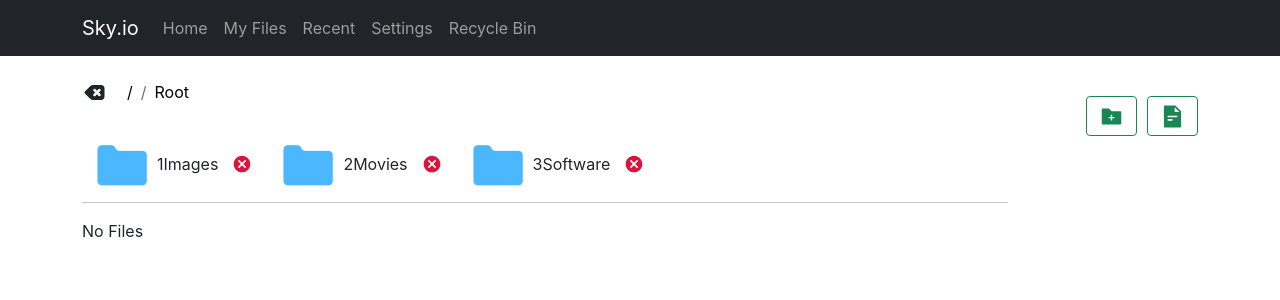
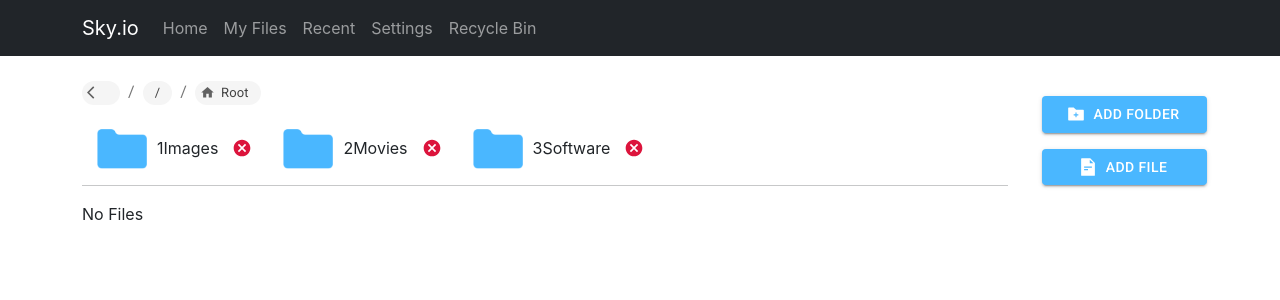
Before and after one commit to parikshitlfj12/toddle-assignment, a React (Create React App) app: page /folder/999999 in a window 1280 px wide. Shown: the top 300 px of the page. Built offline with nearby package versions, Linux system fonts and the light colour scheme.

Commit message:
Styling buttons in Folder

```diff
--- a/package.json
+++ b/package.json
@@ -4,6 +4,7 @@
   "private": true,
   "dependencies": {
     "@material-ui/core": "^4.12.3",
+    "@material-ui/icons": "^4.11.2",
     "@testing-library/jest-dom": "^5.14.1",
     "@testing-library/react": "^11.2.7",
     "@testing-library/user-event": "^12.8.3",
--- a/src/components/AddFile.js
+++ b/src/components/AddFile.js
@@ -1,11 +1,11 @@
 import React, { useState, useContext } from "react";
-import { Button, Modal, Form } from "react-bootstrap";
+import { Modal, Form } from "react-bootstrap";
 import { AiFillFileText } from "react-icons/ai";
 import { FileContext } from "../contexts/fileContext";
+import Button from "@material-ui/core/Button";
 
 export default function AddFile({ parentFolder, isRoot }) {
-  const {addFile} = useContext(FileContext);
-
+  const { addFile } = useContext(FileContext);
 
   const [open, setOpen] = useState(false);
   const [name, setName] = useState("");
@@ -28,9 +28,16 @@ export default function AddFile({ parentFolder, isRoot }) {
   }
 
   return (
-    <section style={{display: "inline"}}>
-      <Button disabled={isRoot} onClick={openModal} className="mt-3" variant="outline-success">
-        <AiFillFileText fontSize="25px" />
+    <section style={{ margin: "0px 10px" }}>
+      <Button
+        variant="contained"
+        style={{ width: "165px", backgroundColor: "#4AB7FF", color: "white" }}
+        disabled={isRoot}
+        onClick={openModal}
+        className="mt-3"
+        startIcon={<AiFillFileText />}
+      >
+        Add File
       </Button>
       <Modal show={open} onHide={closeModal}>
         <Form onSubmit={handleSubmit}>
@@ -43,7 +50,7 @@ export default function AddFile({ parentFolder, isRoot }) {
                 value={name}
                 onChange={(e) => setName(e.target.value)}
               />
-              <Form.Label style={{marginTop: "20px"}}>File Ext</Form.Label>
+              <Form.Label style={{ marginTop: "20px" }}>File Ext</Form.Label>
               <Form.Control
                 type="text"
                 required
@@ -53,10 +60,28 @@ export default function AddFile({ parentFolder, isRoot }) {
             </Form.Group>
           </Modal.Body>
           <Modal.Footer>
-            <Button variant="secondary" onClick={closeModal}>
+            <Button
+              onClick={closeModal}
+              variant="contained"
+              style={{
+                width: "165px",
+                backgroundColor: "grey",
+                color: "white",
+              }}
+            >
               Close
             </Button>
-            <Button variant="success" type="submit">
+
+            <Button
+              variant="contained"
+              style={{
+                marginLeft: "10px",
+                width: "165px",
+                backgroundColor: "#4AB7FF",
+                color: "white",
+              }}
+              type="submit"
+            >
               Add File
             </Button>
           </Modal.Footer>
--- a/src/components/AddFolder.js
+++ b/src/components/AddFolder.js
@@ -1,14 +1,13 @@
 import React, { useState, useContext } from "react";
-import { Button, Modal, Form } from "react-bootstrap";
+import { Modal, Form } from "react-bootstrap";
 import { AiFillFolderAdd } from "react-icons/ai";
 import { FolderContext } from "../contexts/FolderContext";
+import Button from "@material-ui/core/Button";
 
-
-export default function AddFolder({parentFolder, isRoot}) {
+export default function AddFolder({ parentFolder, isRoot }) {
   const { addFolder } = useContext(FolderContext);
   const [open, setOpen] = useState(false);
   const [name, setName] = useState("");
-
 
   function openModal() {
     setOpen(true);
@@ -27,9 +26,16 @@ export default function AddFolder({parentFolder, isRoot}) {
   }
 
   return (
-    <section style={{display: "inline", margin: "0px 10px"}}>
-      <Button disabled={isRoot} onClick={openModal} className="mt-3" variant="outline-success">
-        <AiFillFolderAdd fontSize="25px" />
+    <section style={{ margin: "0px 10px" }}>
+      <Button
+        variant="contained"
+        style={{ width: "165px", backgroundColor: "#4AB7FF", color: "white" }}
+        disabled={isRoot}
+        onClick={openModal}
+        className="mt-3"
+        startIcon={<AiFillFolderAdd />}
+      >
+        Add Folder
       </Button>
       <Modal show={open} onHide={closeModal}>
         <Form onSubmit={handleSubmit}>
@@ -45,10 +51,27 @@ export default function AddFolder({parentFolder, isRoot}) {
             </Form.Group>
           </Modal.Body>
           <Modal.Footer>
-            <Button variant="secondary" onClick={closeModal}>
+            <Button
+              variant="contained"
+              style={{
+                width: "165px",
+                backgroundColor: "grey",
+                color: "white",
+              }}
+              onClick={closeModal}
+            >
               Close
             </Button>
-            <Button variant="success" type="submit">
+            <Button
+              variant="contained"
+              style={{
+                marginLeft: "10px",
+                width: "165px",
+                backgroundColor: "#4AB7FF",
+                color: "white",
+              }}
+              type="submit"
+            >
               Add Folder
             </Button>
           </Modal.Footer>
--- a/src/components/Folder.js
+++ b/src/components/Folder.js
@@ -1,6 +1,12 @@
 import { useState, useContext, useEffect } from "react";
 import { useHistory } from "react-router-dom";
-import { Button, Modal, Form } from "react-bootstrap";
+import { Modal, Form } from "react-bootstrap";
+import Button from "@material-ui/core/Button";
+import { makeStyles } from "@material-ui/core/styles";
+
+import DeleteIcon from "@material-ui/icons/Delete";
+import AccountCircleIcon from "@material-ui/icons/AccountCircle";
+import HighlightOffIcon from "@material-ui/icons/HighlightOff";
 import { FolderContext } from "../contexts/FolderContext";
 import { MdCancel } from "react-icons/md";
 import { useParams } from "react-router";
@@ -8,10 +14,43 @@ import { Breadcrumb } from "react-bootstrap";
 import { HiBackspace } from "react-icons/hi";
 import folderImage from "../assets/img/folder.png";
 
+// Material UI
+
+import Breadcrumbs from "@material-ui/core/Breadcrumbs";
+import HomeIcon from "@material-ui/icons/Home";
+import { emphasize, withStyles } from "@material-ui/core/styles";
+import Chip from "@material-ui/core/Chip";
+import ExpandMoreIcon from "@material-ui/icons/ExpandMore";
+import ArrowBackIosIcon from "@material-ui/icons/ArrowBackIos";
+
+// Css styles
 import "../assets/styles/folder.css";
-import { Hidden } from "@material-ui/core";
+
+const StyledBreadcrumb = withStyles((theme) => ({
+  root: {
+    backgroundColor: theme.palette.grey[100],
+    height: theme.spacing(3),
+    color: theme.palette.grey[800],
+    fontWeight: theme.typography.fontWeightRegular,
+    "&:hover, &:focus": {
+      backgroundColor: theme.palette.grey[300],
+    },
+    "&:active": {
+      boxShadow: theme.shadows[1],
+      backgroundColor: emphasize(theme.palette.grey[300], 0.12),
+    },
+  },
+}))(Chip);
+
+const useStyles = makeStyles((theme) => ({
+  button: {
+    margin: theme.spacing(1),
+  },
+}));
 
 export default function Folder({ parentFolder, isRoot }) {
+  const classes = useStyles();
+
   // Data
   const { folderId } = useParams();
   const { getFoldersForAPage, getBreadCrumb, renameFolder } =
@@ -36,10 +75,6 @@ export default function Folder({ parentFolder, isRoot }) {
   }
   function closeModal() {
     setOpen(false);
-  }
-
-  function openMainModal() {
-    setOpenMain(true);
   }
   function closeMainModal() {
     setOpenMain(false);
@@ -77,20 +112,26 @@ export default function Folder({ parentFolder, isRoot }) {
   // Return
   return currentPageFolders.length ? (
     <section>
-      <Breadcrumb>
-        <HiBackspace
+      <Breadcrumbs aria-label="breadcrumb">
+        <StyledBreadcrumb
           onClick={handleBack}
-          fontSize="25px"
-          style={{ marginRight: "20px", cursor: "pointer" }}
+          icon={<ArrowBackIosIcon style={{ fontSize: "15px" }} />}
         />
         {breadCrumbItems.map((item) => {
-          return (
-            <Breadcrumb.Item key={item} className="style-breadcrumb-items">
-              {item}
-            </Breadcrumb.Item>
-          );
+          return item === "Root" ? (
+          <>
+            <StyledBreadcrumb
+                label="Root"
+                icon={<HomeIcon style={{ fontSize: "15px" }} />}
+              />
+          </>
+          ) : (
+          <>
+            <StyledBreadcrumb key={item} label={item} />
+          </>
+          )
         })}
-      </Breadcrumb>
+      </Breadcrumbs>
 
       <br />
       {currentPageFolders.map((folder) => {
@@ -123,19 +164,18 @@ export default function Folder({ parentFolder, isRoot }) {
                 style={{
                   marginLeft: "6px",
                   fontSize: "20px",
-                  cursor: "pointer"
+                  cursor: "pointer",
                 }}
                 onClick={() => {
-                  console.log("Is Root == ", isRoot)
-                  if(isRoot){
+                  console.log("Is Root == ", isRoot);
+                  if (isRoot) {
                     return;
-                  }
-                  else {
+                  } else {
                     handleRemove(folder.folderId);
                   }
                 }}
               >
-                {isRoot ? <></> : <MdCancel color="#dc143c"/>}
+                {isRoot ? <></> : <MdCancel color="#dc143c" />}
               </span>
             </div>
 
@@ -151,14 +191,24 @@ export default function Folder({ parentFolder, isRoot }) {
                 <Modal.Title>Choose Action</Modal.Title>
               </Modal.Header>
               <Modal.Body>
-                <b><i>WARNING!!! </i></b>Clicking on delete button will permanently delete your Folder from Drive.
+                <b>
+                  <i>WARNING!!! </i>
+                </b>
+                Clicking on delete button will permanently delete your Folder
+                from Drive.
               </Modal.Body>
               <Modal.Footer>
-                <Button variant="secondary" onClick={closeMainModal}>
+                <Button
+                  variant="contained"
+                  startIcon={<HighlightOffIcon />}
+                  onClick={closeMainModal}
+                >
                   Close
                 </Button>
                 <Button
-                  variant="success"
+                  variant="contained"
+                  style={{ backgroundColor: "#4AB7FF", marginLeft: "10px" }}
+                  startIcon={<AccountCircleIcon />}
                   onClick={() => {
                     console.log("OPEN RENAME MODAL");
                     closeMainModal();
@@ -168,12 +218,14 @@ export default function Folder({ parentFolder, isRoot }) {
                   Rename
                 </Button>
                 <Button
+                  variant="contained"
+                  color="secondary"
+                  className={classes.button}
+                  startIcon={<DeleteIcon />}
                   onClick={() => {
                     closeMainModal();
                     handleRemove(folder.folderId);
                   }}
-                  variant="danger"
-                  type="submit"
                 >
                   Delete
                 </Button>
@@ -194,10 +246,19 @@ export default function Folder({ parentFolder, isRoot }) {
                   </Form.Group>
                 </Modal.Body>
                 <Modal.Footer>
-                  <Button variant="secondary" onClick={closeModal}>
+                  <Button
+                    variant="contained"
+                    startIcon={<HighlightOffIcon />}
+                    onClick={closeModal}
+                  >
                     Close
                   </Button>
-                  <Button variant="success" type="submit">
+                  <Button
+                    type="submit"
+                    variant="contained"
+                    style={{ backgroundColor: "#4AB7FF", marginLeft: "10px" }}
+                    startIcon={<AccountCircleIcon />}
+                  >
                     Rename
                   </Button>
                 </Modal.Footer>
@@ -209,20 +270,26 @@ export default function Folder({ parentFolder, isRoot }) {
     </section>
   ) : (
     <div>
-      <Breadcrumb>
-        <HiBackspace
+      <Breadcrumbs aria-label="breadcrumb">
+        <StyledBreadcrumb
           onClick={handleBack}
-          fontSize="25px"
-          style={{ marginRight: "20px", cursor: "pointer" }}
+          icon={<ArrowBackIosIcon style={{ fontSize: "15px" }} />}
         />
         {breadCrumbItems.map((item) => {
-          return (
-            <Breadcrumb.Item key={item} className="style-breadcrumb-items">
-              {item}
-            </Breadcrumb.Item>
-          );
+          return item === "Root" ? (
+          <>
+            <StyledBreadcrumb
+                label="Root"
+                icon={<HomeIcon style={{ fontSize: "15px" }} />}
+              />
+          </>
+          ) : (
+          <>
+            <StyledBreadcrumb key={item} label={item} />
+          </>
+          )
         })}
-      </Breadcrumb>
+      </Breadcrumbs>
       <div className="mt-5">No Folders</div>
     </div>
   );
--- a/src/pages/Dashboard.js
+++ b/src/pages/Dashboard.js
@@ -31,7 +31,6 @@ export default function Dashboard() {
   return (
     <>
       <NavbarComponent />
-      {/* <SideBar /> */}
       <Container className="mt-4">
         <Row>
           <Col xs={10}>
```
Also changed, not shown: 1 other file (tests, documents, lock files or other folders).
